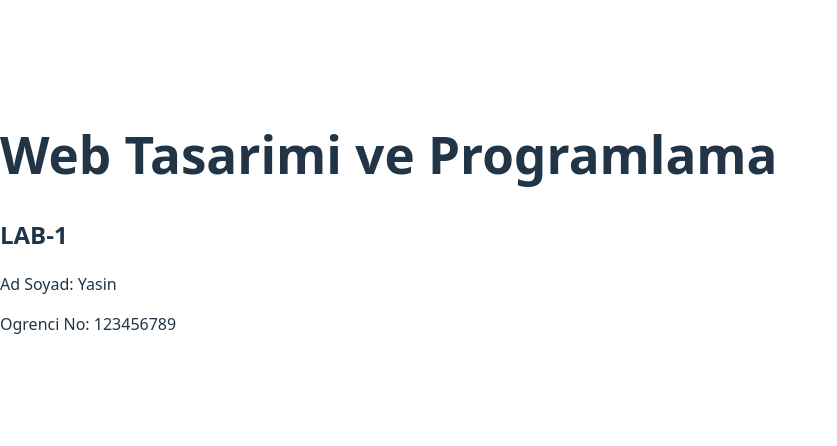
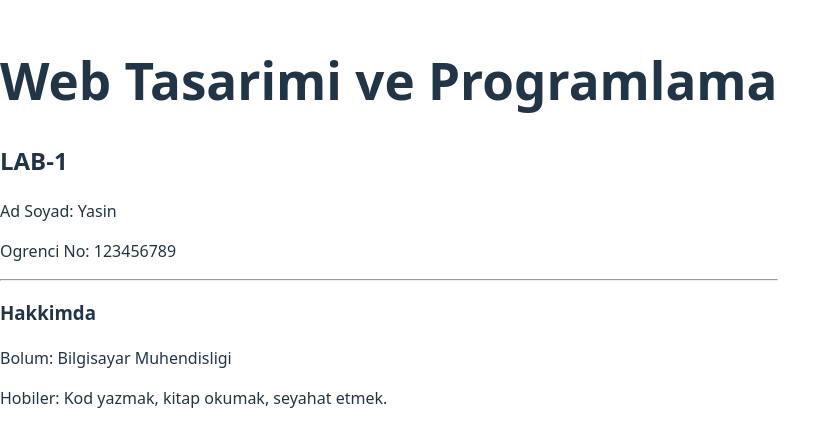
Before and after one commit to Rukiyedanler/web-lab-hello, a React (Vite) app: page / in a window 1280 px wide. Shown: the part 178-624 px from the top of the page, without its empty margins (0-837 px from the left). Built offline with nearby package versions, Linux system fonts and the light colour scheme.

Commit message:
feat: add personal details to homepage

```diff
--- a/src/App.tsx
+++ b/src/App.tsx
@@ -5,6 +5,10 @@ function App() {
       <h2>LAB-1</h2>
       <p>Ad Soyad: Yasin</p>
       <p>Ogrenci No: 123456789</p>
+      <hr />
+      <h3>Hakkimda</h3>
+      <p>Bolum: Bilgisayar Muhendisligi</p>
+      <p>Hobiler: Kod yazmak, kitap okumak, seyahat etmek.</p>
     </div>
   )
 }
```
